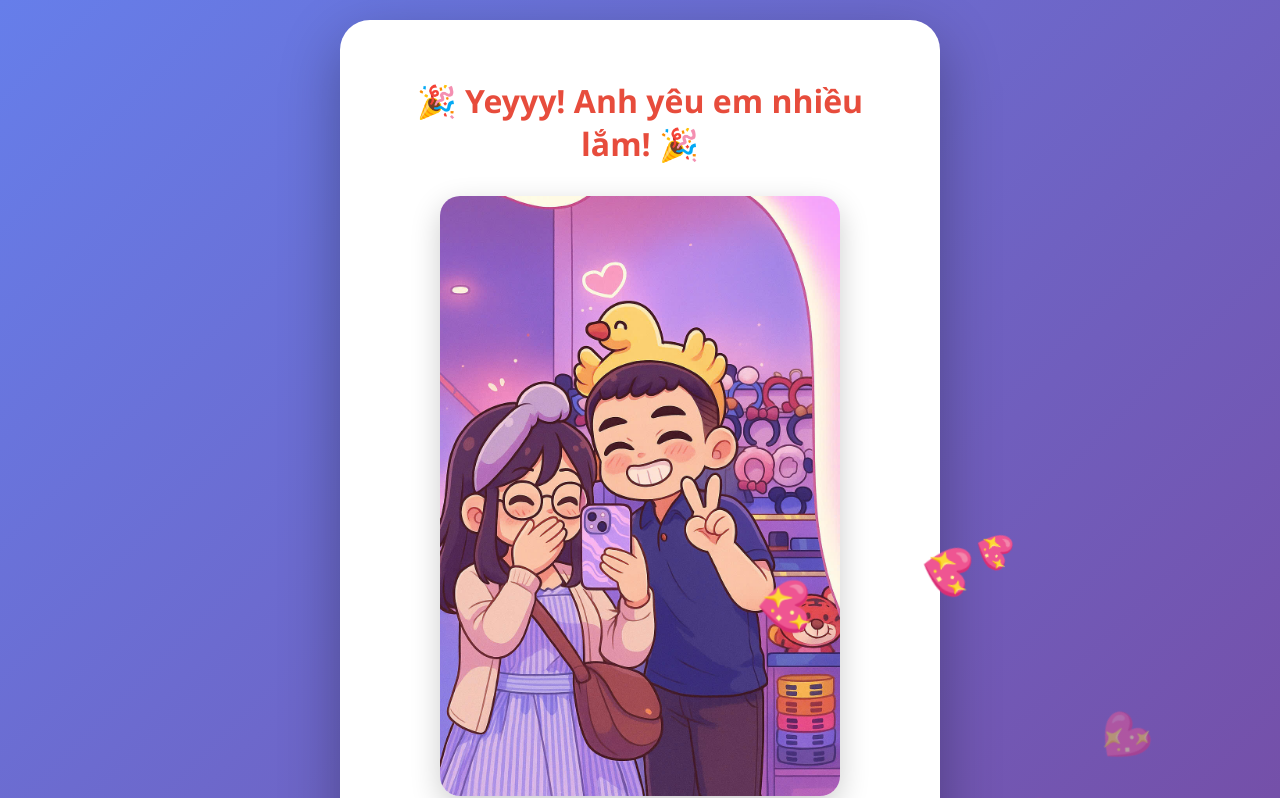
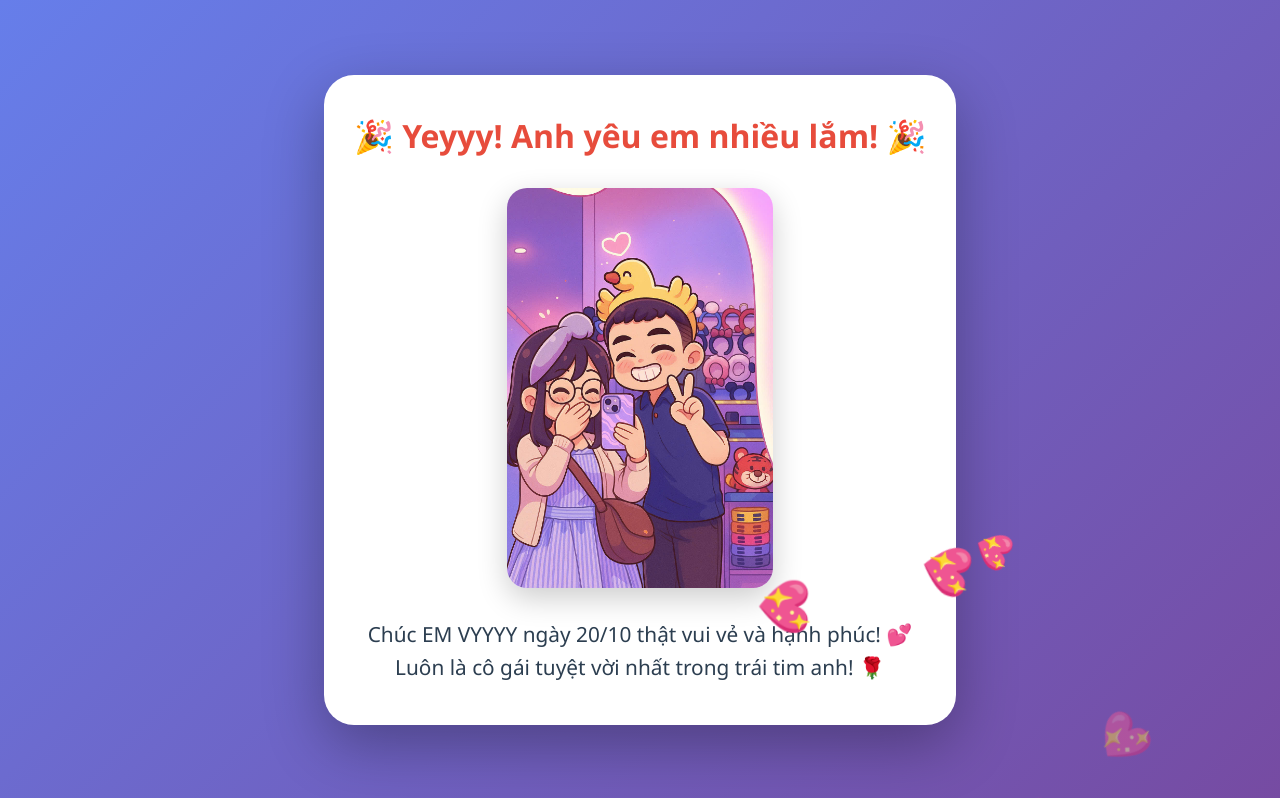
Before and after one commit to vien105200318/happyhehehe, a plain HTML site: page index.html in a window 1280 px wide. Both pictures are taken after a click on the button "Có ❤️". Shown: the top 798 px of the page. Drawn offline with Linux system fonts and the light colour scheme.

Commit message:
'vienbao'

```diff
--- a/style.css
+++ b/style.css
@@ -24,17 +24,19 @@ body {
     padding: 60px 40px;
     border-radius: 30px;
     box-shadow: 0 20px 60px rgba(0, 0, 0, 0.3);
-    max-width: 600px;
+    max-width: 800px;
     animation: fadeIn 0.5s ease-in;
 }
 
 .result-section {
     display: none;
     background: white;
-    padding: 60px 40px;
+    padding: 40px 30px;
     border-radius: 30px;
     box-shadow: 0 20px 60px rgba(0, 0, 0, 0.3);
-    max-width: 600px;
+    max-width: 800px;
+    max-height: 90vh;
+    overflow-y: auto;
     animation: zoomIn 0.6s ease-in;
 }
 
@@ -102,13 +104,19 @@ body {
 
 .image-container {
     margin: 30px 0;
+    display: flex;
+    justify-content: center;
+    align-items: center;
 }
 
 .love-image {
     max-width: 100%;
-    width: 400px;
+    max-height: 50vh;
+    width: auto;
+    height: auto;
     border-radius: 20px;
     box-shadow: 0 10px 30px rgba(0, 0, 0, 0.2);
+    object-fit: contain;
 }
 
 .message {
```
